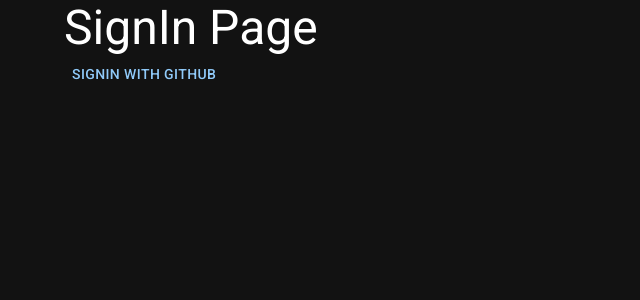
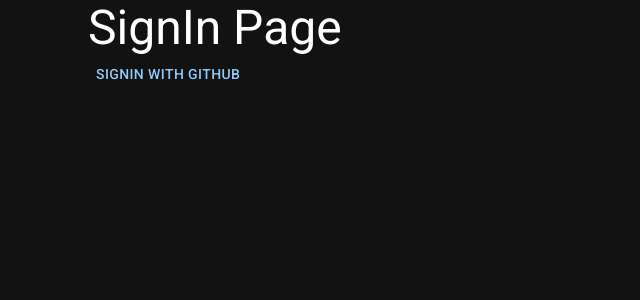
Before and after one commit to Dgvalerio/next-timesheet, a Next.js app: page /signin in a window 1280 px wide. Shown: the top 300 px of the page, without its empty margins (0-640 px from the left). Built offline with nearby package versions, Linux system fonts and the light colour scheme; no server answers.

Commit message:
:sparkles: feat(design): add and config styled-components

```diff
--- a/package.json
+++ b/package.json
@@ -13,16 +13,19 @@
     "@emotion/react": "^11.4.1",
     "@emotion/styled": "^11.3.0",
     "@mui/material": "^5.0.2",
+    "@types/styled-components": "^5.1.14",
     "cypress": "^8.5.0",
     "next": "11.1.2",
     "next-auth": "^3.29.0",
     "react": "17.0.2",
-    "react-dom": "17.0.2"
+    "react-dom": "17.0.2",
+    "styled-components": "^5.3.1"
   },
   "devDependencies": {
     "@types/chai": "^4.2.22",
     "@types/react": "17.0.26",
     "@typescript-eslint/eslint-plugin": "^4.32.0",
+    "babel-plugin-styled-components": "^1.13.2",
     "eslint": "7.32.0",
     "eslint-config-airbnb": "^18.2.1",
     "eslint-config-next": "11.1.2",
--- a/pages/_app.tsx
+++ b/pages/_app.tsx
@@ -3,8 +3,14 @@
 import type { AppProps } from 'next/app';
 import Head from 'next/head';
 
-import { CssBaseline, ThemeProvider } from '@mui/material';
+import {
+  Container,
+  CssBaseline,
+  ThemeProvider as MUIProvider,
+} from '@mui/material';
+import { ThemeProvider as StyledProvider } from 'styled-components';
 
+import GlobalStyles from '../styles/global';
 import theme from '../styles/theme';
 
 const MyApp: NextPage<AppProps> = ({ Component, pageProps }) => (
@@ -13,10 +19,15 @@
       <title>Timesheet Next</title>
     </Head>
     <Provider session={pageProps.session}>
-      <ThemeProvider theme={theme}>
+      <MUIProvider theme={theme}>
         <CssBaseline />
-        <Component {...pageProps} />
-      </ThemeProvider>
+        <StyledProvider theme={theme}>
+          <GlobalStyles />
+          <Container style={{ display: 'flex', minHeight: '100vh' }}>
+            <Component {...pageProps} />
+          </Container>
+        </StyledProvider>
+      </MUIProvider>
     </Provider>
   </>
 );
--- a/pages/_document.tsx
+++ b/pages/_document.tsx
@@ -1,7 +1,41 @@
 // eslint-disable-next-line @next/next/no-document-import-in-page
-import Document, { Html, Head, Main, NextScript } from 'next/document';
+import Document, {
+  Html,
+  Head,
+  Main,
+  NextScript,
+  DocumentContext,
+} from 'next/document';
+
+import { ServerStyleSheet } from 'styled-components';
 
 class MyDocument extends Document {
+  static async getInitialProps(ctx: DocumentContext) {
+    const sheet = new ServerStyleSheet();
+    const originalRenderPage = ctx.renderPage;
+
+    try {
+      ctx.renderPage = () =>
+        originalRenderPage({
+          enhanceApp: (App) => (props) =>
+            sheet.collectStyles(<App {...props} />),
+        });
+
+      const initialProps = await Document.getInitialProps(ctx);
+      return {
+        ...initialProps,
+        styles: (
+          <>
+            {initialProps.styles}
+            {sheet.getStyleElement()}
+          </>
+        ),
+      };
+    } finally {
+      sheet.seal();
+    }
+  }
+
   render(): JSX.Element {
     return (
       <Html lang="pt-BR">
--- /dev/null
+++ b/styles/global.ts
@@ -0,0 +1,12 @@
+import { createGlobalStyle } from 'styled-components';
+
+const GlobalStyle = createGlobalStyle`
+  body, #__next {
+    display: flex;
+    flex-direction: column;
+
+    min-height: 100vh;
+  }
+`;
+
+export default GlobalStyle;
```
Also changed, not shown: .babelrc (added), 1 other file (tests, documents, lock files or other folders).
